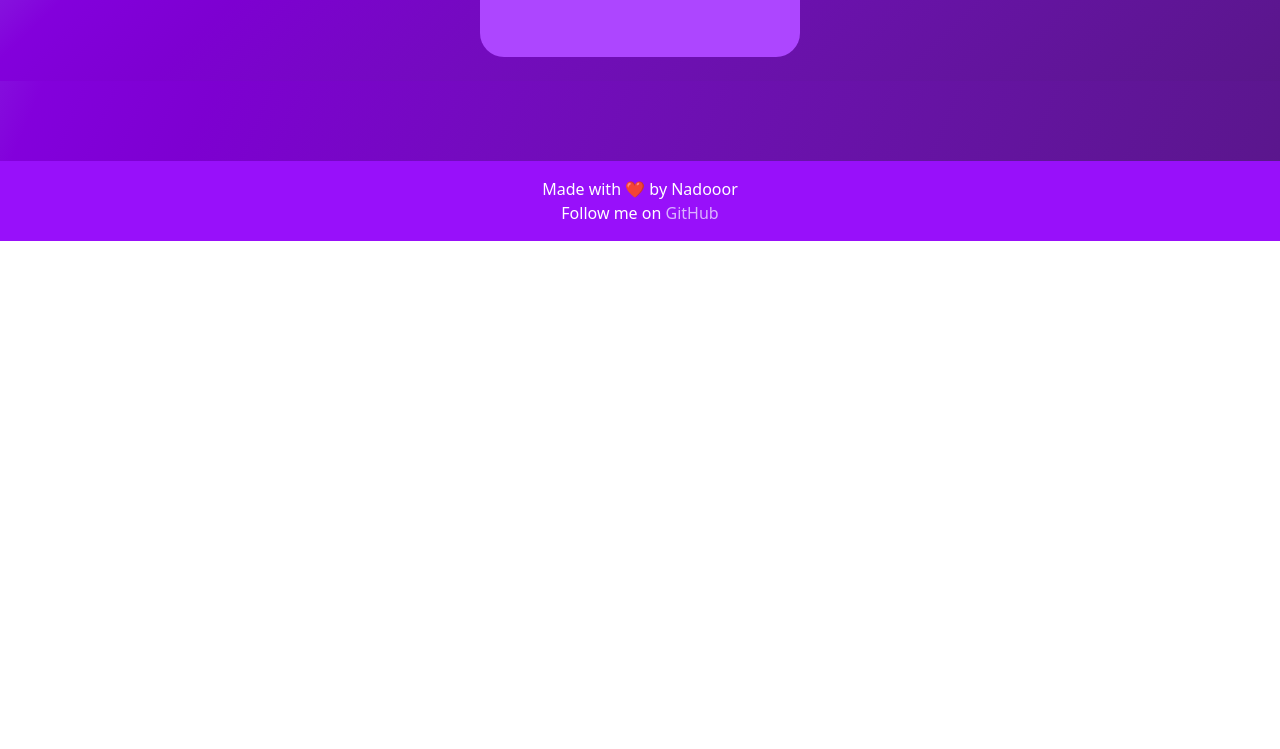
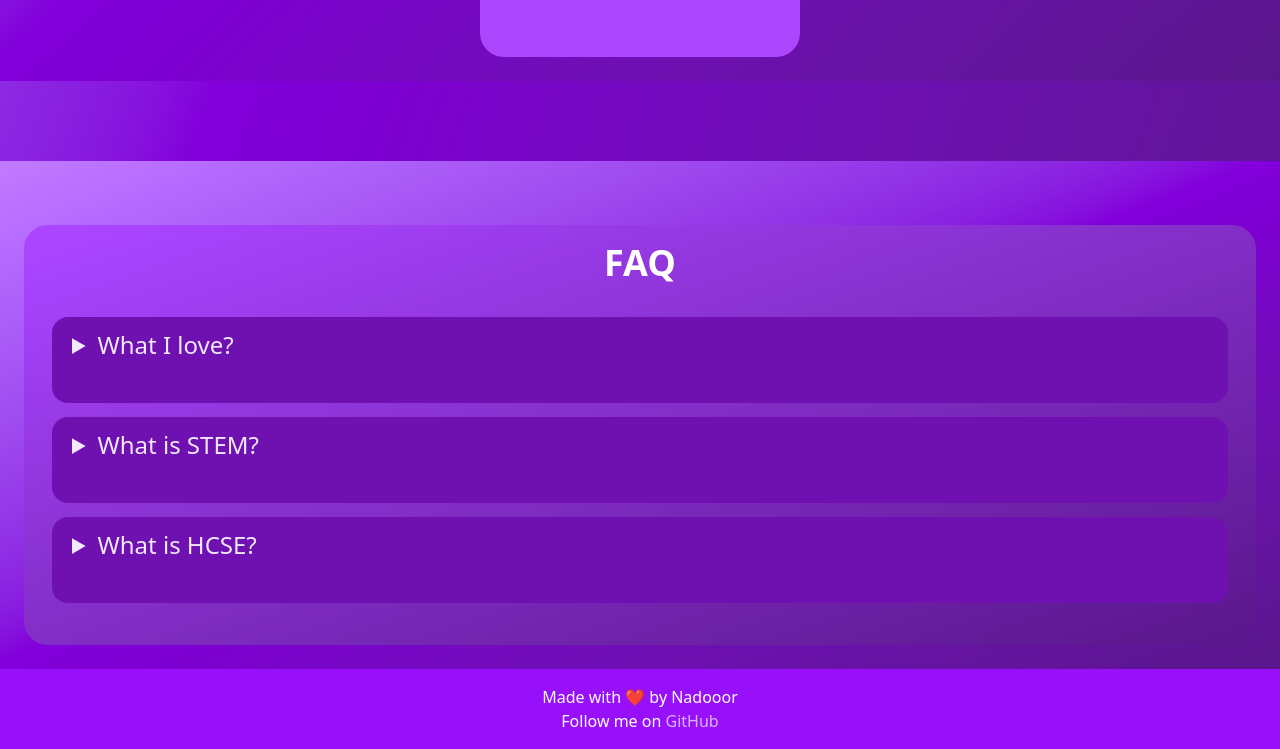
Before and after one commit to Nadoooor/Tailme, a plain HTML site: page index.html in a window 1280 px wide. Shown: the part 2823-3572 px from the top of the page. Before the commit the page ends 3064 px from the top, so only its background shows below. Drawn offline with nearby package versions, Linux system fonts and the light colour scheme.

Commit message:
Added FAQ section

```diff
--- a/index.html
+++ b/index.html
@@ -81,6 +81,23 @@
 
     </div>
 </section>
+<section id="about"  class="relative  w-full h-fit  p-6 z-20 bg-gradient-to-br from-purple-400 via-purple-700 to-purple-900">
+    <div class="container bg-gradient-to-br from-purple-500 to-purple-900 relative  h-auto p-7 rounded-3xl mx-auto mt-10">
+    <h2  class="text-4xl text-center font-bold text-white mb-6 animate-bounce duration-2000 ease-in-out">FAQ</h2>
+    <details class="text-2xl mb-3.5 text-purple-100 rounded-2xl bg-purple-800 p-5">
+        <summary class="mb-3.5 animate-bounce duration-2000 ease-in-out">What I love?</summary>
+        <p class="text-lg">Helping my friends, hardware crafting, cyber-security, My family.</p>
+    </details>
+    <details class="text-2xl mb-3.5 text-purple-100 rounded-2xl bg-purple-800 p-5">
+        <summary class="mb-3.5 animate-bounce duration-2000 ease-in-out">What is STEM?</summary>
+        <p class="text-lg">STEM represents four things, (Sciance, Technology, Enginering, Math). It is the best school in my country. it is a boarding school and we make a project every semister.</p>
+    </details>
+    <details class="text-2xl mb-3.5 text-purple-100 rounded-2xl bg-purple-800 p-5">
+        <summary class="mb-3.5 animate-bounce duration-2000 ease-in-out">What is HCSE?</summary>
+        <p class="text-lg">It shorts for HackClub STEM Egypt. It is our local hackclub. It is located in Giza in my school. Its mentors are very very very cool and they love helping us so much and i love them soo much. TIFA is the president and i love him so much. He is making a very great sesson. </p>
+    </details>
+    </div>
+</section>
 <footer class="sticky  bg-purple-600 h-20 ">
     <div class="container justify-self-center p-4 text-center">
         <p class="text-white">Made with ❤️ by Nadooor</p>
```
